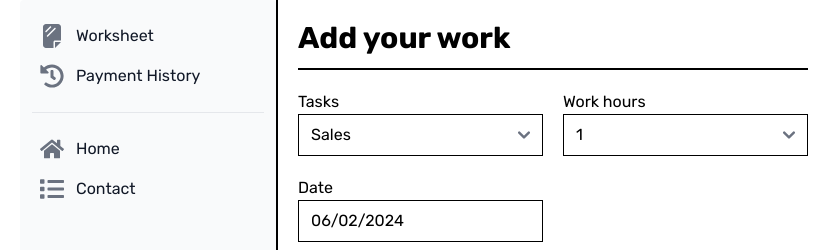
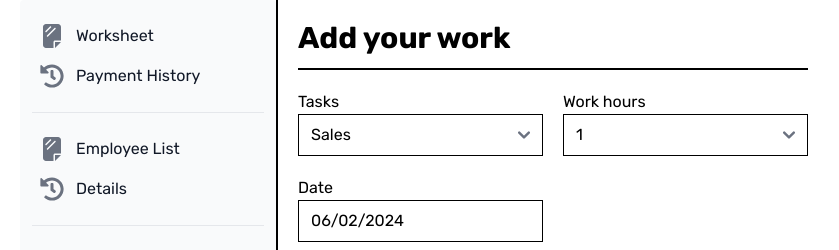
Before and after one commit to yeasinbinali/SmartHR, a React (Vite) app: page /dashboard in a window 1280 px wide. Shown: the top 250 px of the page, without its empty margins (0-839 px from the left). Built offline with nearby package versions, Linux system fonts and the light colour scheme; no server answers; sample sign-in values are in the browser's storage; a web font is replaced by a local one.

Commit message:
hr navbar added

```diff
--- a/src/authentication/Register/Register.jsx
+++ b/src/authentication/Register/Register.jsx
@@ -28,11 +28,12 @@ const Register = () => {
         const imageURL = res.data.data.display_url;
 
         const role = data.role;
+        const name = data.name;
         const bankAccount = data.bankAccount;
         const designation = data.designation;
         const salary = data.salary;
 
-        const userData = { role, imageURL, bankAccount, email, designation, salary }
+        const userData = { role, name, imageURL, bankAccount, email, designation, salary }
 
         createUser(email, password)
             .then(res => {
@@ -82,6 +83,10 @@ const Register = () => {
                         </select>
                     </div>
                     <div className='w-full mx-auto'>
+                        <label>Full name</label><br />
+                        <input required placeholder='Your name' type='text' className='border-[1px] border-black w-[100%]' {...register("name")} />
+                    </div>
+                    <div className='w-full mx-auto'>
                         <label>Bank Account No</label><br />
                         <input required placeholder='Your bank account' type='number' className='border-[1px] border-black w-[100%]' {...register("bankAccount", {
                             maxLength: 6,
--- /dev/null
+++ b/src/hooks/useUsersData.jsx
@@ -0,0 +1,17 @@
+import { useQuery } from '@tanstack/react-query';
+import React from 'react';
+import useAxiosPublic from './useAxiosPublic';
+
+const useUsersData = () => {
+    const axiosSecure = useAxiosPublic();
+    const {data: users = []} = useQuery({
+        queryKey: ['users'],
+        queryFn: async() => {
+            const res = await axiosSecure.get('/users');
+            return res.data;
+        }
+    })
+    return [users];
+};
+
+export default useUsersData;
--- /dev/null
+++ b/src/pages/Dashboard/DashboardContent/DashboardContent.jsx
@@ -0,0 +1,13 @@
+import React from 'react';
+import useUsersData from '../../../hooks/useUsersData';
+
+const DashboardContent = () => {
+    const [users] = useUsersData();
+    return (
+        <div className='mt-5 ml-5'>
+            <h1>Hello {users.name}</h1>
+        </div>
+    );
+};
+
+export default DashboardContent;
--- a/src/pages/Dashboard/DashboardSidebar/DashboardSidebar.jsx
+++ b/src/pages/Dashboard/DashboardSidebar/DashboardSidebar.jsx
@@ -3,14 +3,21 @@ import { Sidebar } from "flowbite-react";
 import { FaHistory, FaHome, FaList } from 'react-icons/fa';
 import { FaSheetPlastic } from 'react-icons/fa6';
 import { NavLink } from 'react-router-dom';
+import useUsersData from '../../../hooks/useUsersData';
 
 
 const DashboardSidebar = () => {
+    const [users] = useUsersData();
+    console.log(users);
+    const employee = users.map(user => user.role === 'Employee')
+    const hr = users.map(user => user.role === 'HR')
+    const admin = users.map(user => user.role === 'Admin')
     return (
         <div className='min-h-screen border-r-[2px] border-black'>
             <Sidebar aria-label="Sidebar with content separator example">
                 <Sidebar.Items>
-                    <Sidebar.ItemGroup>
+                    {
+                        employee && <Sidebar.ItemGroup>
                             <NavLink to="/dashboard">
                                 <Sidebar.Item icon={FaSheetPlastic}>
                                     Worksheet
@@ -22,6 +29,21 @@ const DashboardSidebar = () => {
                                 </Sidebar.Item>
                             </NavLink>
                         </Sidebar.ItemGroup>
+                    }
+                    {
+                        hr && <Sidebar.ItemGroup>
+                            <NavLink to="/dashboard">
+                                <Sidebar.Item icon={FaSheetPlastic}>
+                                    Employee List
+                                </Sidebar.Item>
+                            </NavLink>
+                            <NavLink to='/dashboard/details'>
+                                <Sidebar.Item icon={FaHistory}>
+                                    Details
+                                </Sidebar.Item>
+                            </NavLink>
+                        </Sidebar.ItemGroup>
+                    }
                     <Sidebar.ItemGroup>
                         <NavLink to='/'>
                             <Sidebar.Item icon={FaHome}>
--- a/src/pages/Dashboard/EmployeeDashboard/PaymentHistory/PaymentHistory.jsx
+++ b/src/pages/Dashboard/EmployeeDashboard/PaymentHistory/PaymentHistory.jsx
@@ -2,7 +2,7 @@ import React from 'react';
 
 const PaymentHistory = () => {
     return (
-        <div>
+        <div className='mt-5 ml-5'>
             <h1>Payment history</h1>
         </div>
     );
--- /dev/null
+++ b/src/pages/Dashboard/HRDashboard/EmployeeList/EmployeeList.jsx
@@ -0,0 +1,11 @@
+import React from 'react';
+
+const EmployeeList = () => {
+    return (
+        <div>
+
+        </div>
+    );
+};
+
+export default EmployeeList;
```
Also changed, not shown: src/main.jsx (+8 -1 lines). Lines whose indentation alone changed are shown as unchanged.
